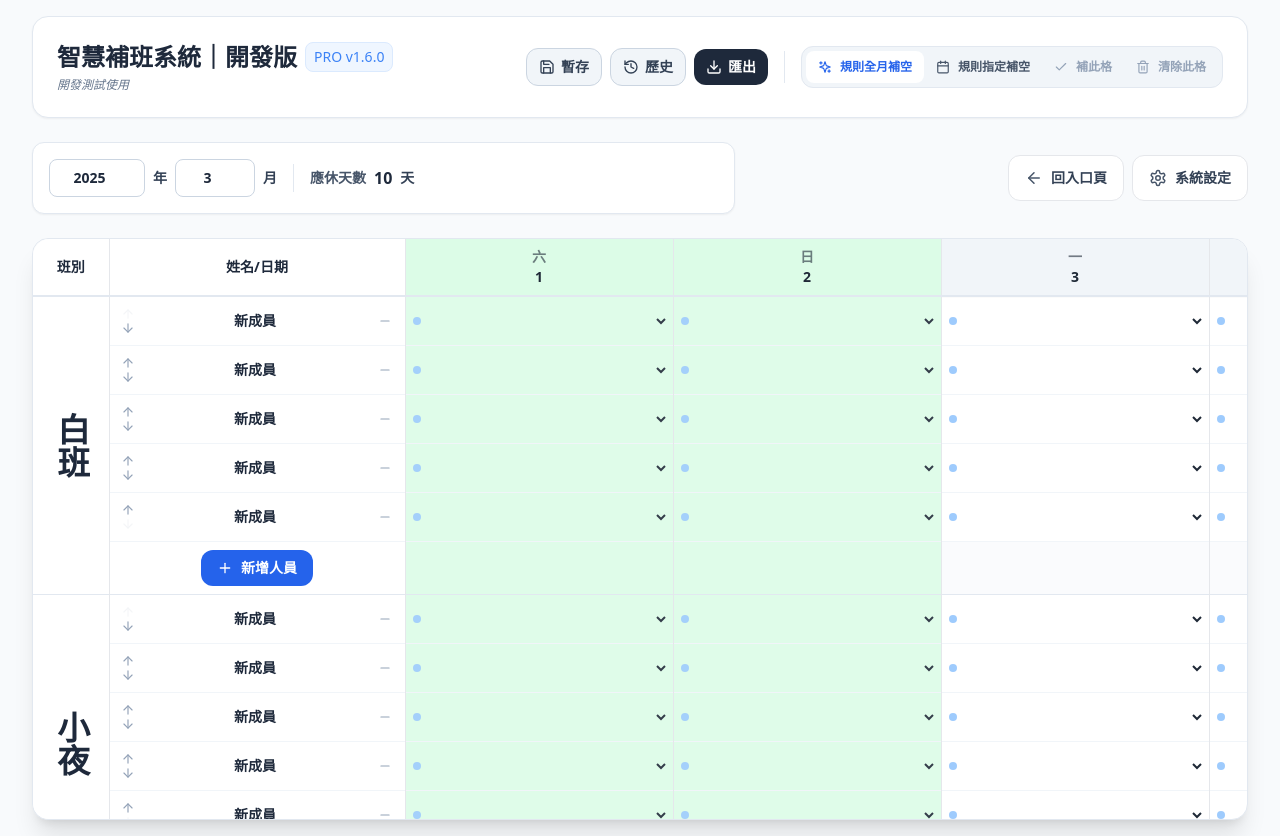
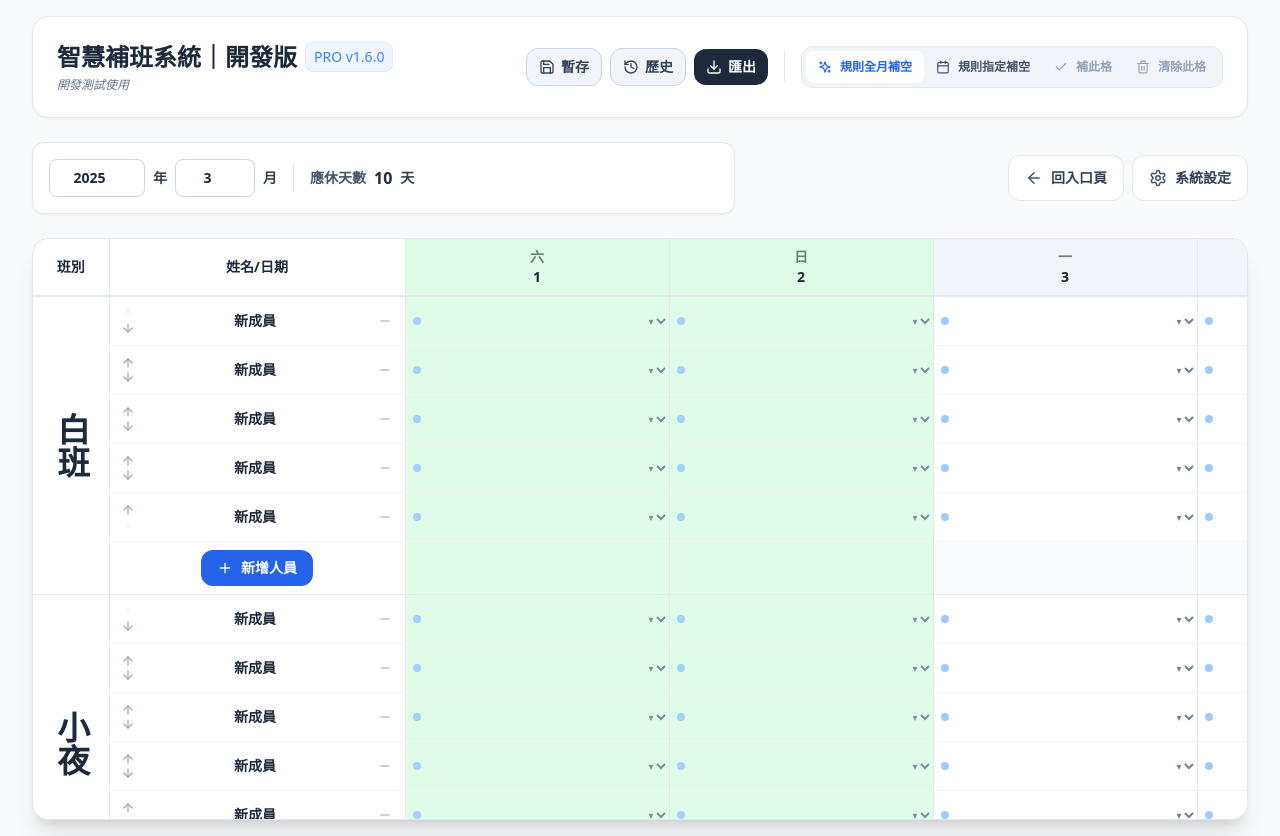
Before and after one commit to abyssynt/react-schedule-pro-smartfill, a React (Vite) app: page / in a window 1280 px wide. Both pictures are taken after a click on the button "開啟最近班表". Built offline with nearby package versions, Linux system fonts and the light colour scheme.

Commit message:
Update App.jsx

```diff
--- a/src/App.jsx
+++ b/src/App.jsx
@@ -2737,6 +2737,7 @@ const openSelectedCellFillModal = () => {
                                       if (isMultiRangeSelection && inRangeSelection) applyValueToSelection(displayValue, { quiet: true });
                                       else commitCellValue(staff.id, d.date, displayValue);
                                       e.currentTarget.blur();
+                                      return;
                                     }
                                     if (e.key === 'Escape') {
                                       setCellDrafts(prev => {
@@ -2747,7 +2748,7 @@ const openSelectedCellFillModal = () => {
                                       e.currentTarget.blur();
                                     }
                                   }}
-                                  className={`w-full ${densityConfig.cellHeightClass} pl-5 pr-7 text-center bg-transparent border-none font-bold hover:bg-black/5 ${tableFontSizeClass} ${isInvalid ? 'text-red-600' : ''}`}
+                                  className={`w-full ${densityConfig.cellHeightClass} pl-5 pr-6 text-center bg-transparent border-none font-bold hover:bg-black/5 ${tableFontSizeClass} ${isInvalid ? 'text-red-600' : ''}`}
                                   style={{ color: isInvalid ? '#dc2626' : tableFontColor }}
                                   title="可直接輸入代碼，Enter 確認"
                                 />
@@ -2766,16 +2767,15 @@ const openSelectedCellFillModal = () => {
                                     setSelectionAnchor({ staffId: staff.id, dateStr: d.date });
                                     setRangeSelection({ start: { staffId: staff.id, dateStr: d.date }, end: { staffId: staff.id, dateStr: d.date } });
                                   }}
-                                  className={`absolute right-1 top-1/2 -translate-y-1/2 h-5 w-4 cursor-pointer border-none bg-transparent font-bold ${tableFontSizeClass}`}
-                                  style={{ color: tableFontColor }}
+                                  className="absolute right-0 top-0 h-full w-6 cursor-pointer border-none bg-transparent text-[10px] text-slate-500 opacity-90 hover:opacity-100"
                                   title="下拉選單"
                                 >
-                                  <option value="" style={{ color: '#111827' }}>▾</option>
+                                  <option value="">▾</option>
                                   <optgroup label="上班">
-                                    {DICT.SHIFTS.map(s => <option key={s} value={s} style={{ color: '#111827' }}>{s}</option>)}
+                                    {DICT.SHIFTS.map(s => <option key={s} value={s}>{s}</option>)}
                                   </optgroup>
                                   <optgroup label="休假">
-                                    {mergedLeaveCodes.map(l => <option key={l} value={l} style={{ color: '#111827' }}>{l}</option>)}
+                                    {mergedLeaveCodes.map(l => <option key={l} value={l}>{l}</option>)}
                                   </optgroup>
                                 </select>
 
```
